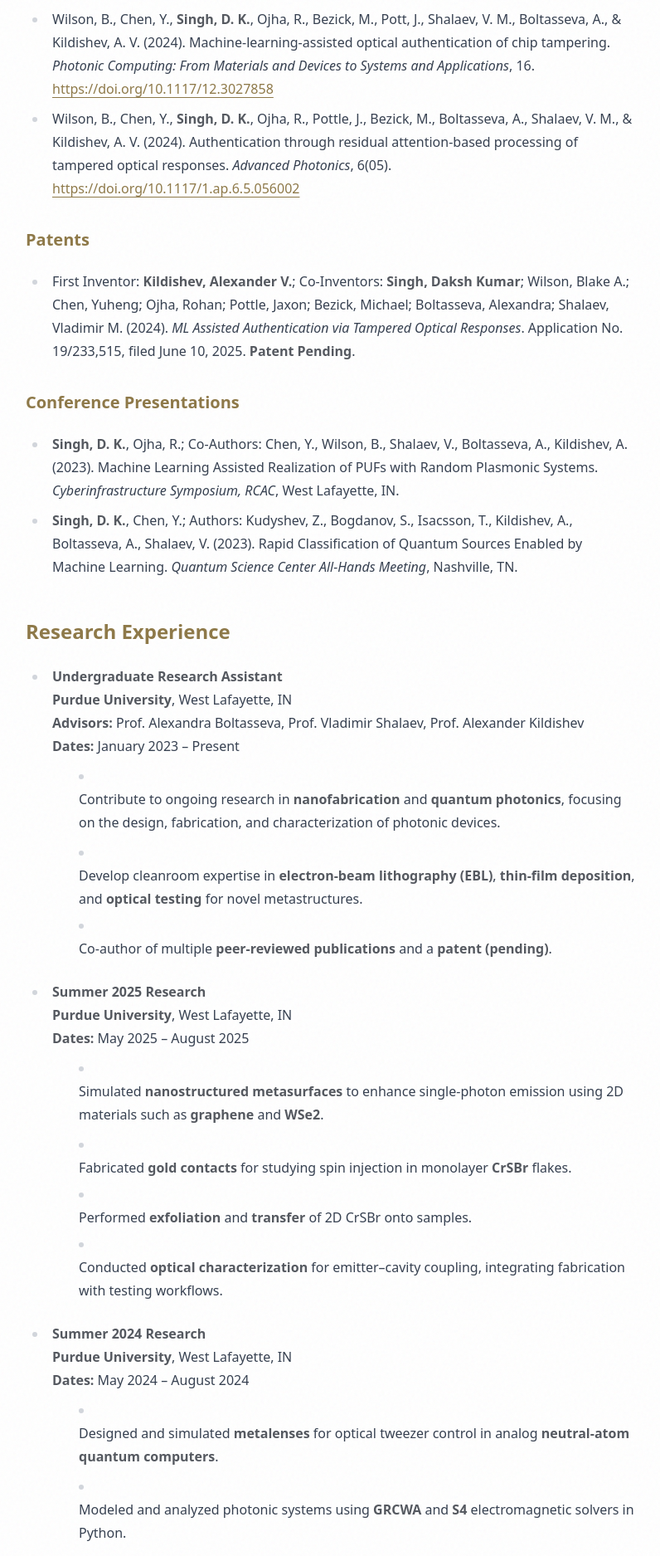
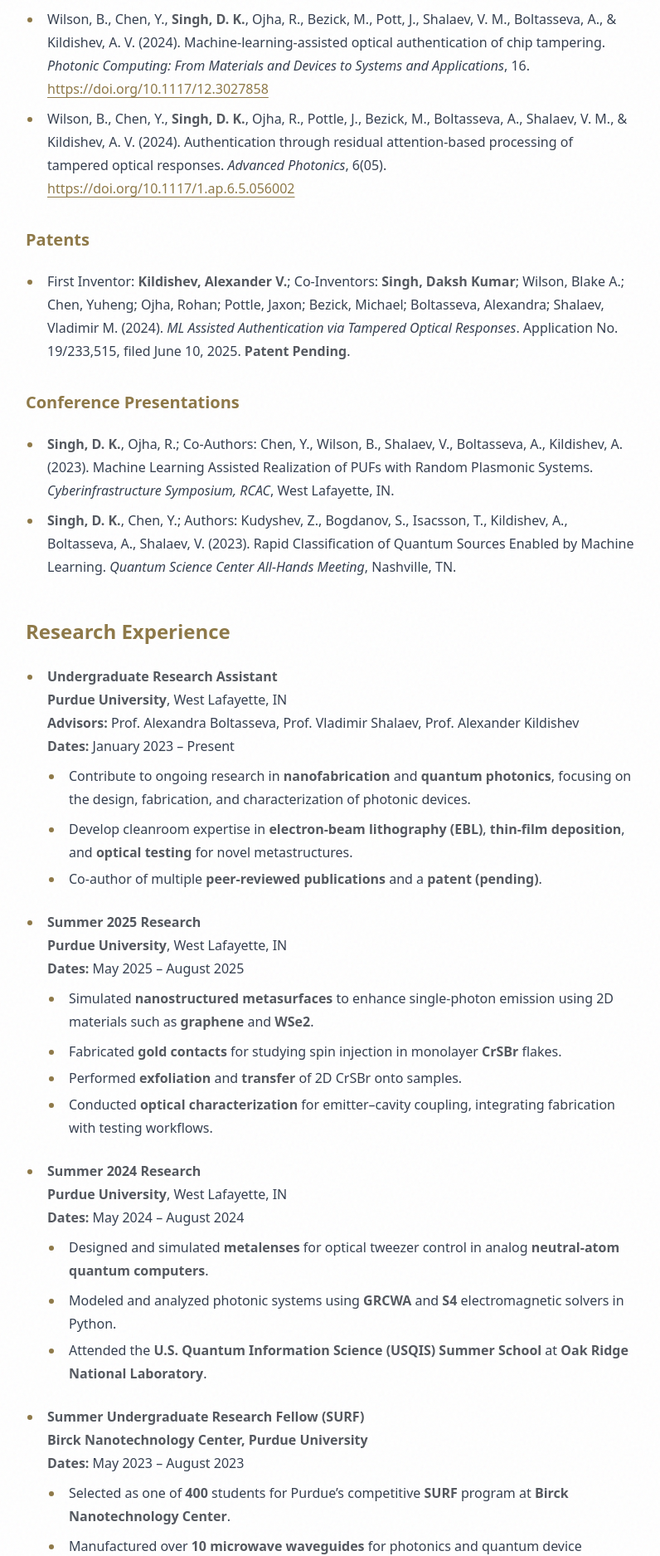
Before and after one commit to daksh-kumar-singh/dakshks, a Next.js app: page /cv in a window 1280 px wide. Shown: the part 880-2755 px from the top of the page at 83% size, without its empty margins (241-1037 px from the left). Built offline with nearby package versions, Linux system fonts and the light colour scheme.

Commit message:
Cosmetic changes in CV page

```diff
--- a/src/app/cv/page.tsx
+++ b/src/app/cv/page.tsx
@@ -7,6 +7,10 @@ import Particles from "@/components/Particles";
 export const metadata = { title: "CV — Daksh K. Singh" };
 
 export default function CVPage() {
+  // unified bullet styling (light/dark markers, outside bullets)
+  const ulCls =
+    "list-disc list-outside pl-5 marker:text-[rgb(var(--p-rush))] dark:marker:text-[rgb(var(--p-gold))]";
+
   return (
     <>
       <SiteHeader />
@@ -19,12 +23,12 @@ export default function CVPage() {
           <Particles />
         </div>
 
-        {/* Header */}
-        <Reveal>
+        {/* Title */}
+        <Reveal as="div">
           <h1>Curriculum Vitae</h1>
         </Reveal>
         <p>
-          <Reveal>
+          <Reveal as="span">
             <Link href="/cv/Daksh_Singh_CV.pdf">Download PDF</Link>
           </Reveal>
         </p>
@@ -33,27 +37,23 @@ export default function CVPage() {
             EDUCATION (item-by-item)
            ========================= */}
         <section>
-          <Reveal>
+          <Reveal as="div">
             <h2>Education</h2>
           </Reveal>
-          <ul>
+          <ul className={ulCls}>
             <li>
-              <Reveal>
-                <>
+              <Reveal as="span">
                 <strong>Purdue University</strong> — MSECE (May 2027); primary area:{" "}
                 <strong>Fields &amp; Optics</strong>; related area:{" "}
                 <strong>Microelectronics &amp; Nanotechnology</strong>; concentrations:{" "}
                 <strong>Microelectronics &amp; Advanced Semiconductors</strong>.
-                </>
               </Reveal>
             </li>
             <li>
-              <Reveal>
-                <>
+              <Reveal as="span">
                 <strong>Purdue University</strong> — BSEE (Dec 2025); concentrations:{" "}
                 <strong>Quantum Technologies</strong>, <strong>Wireless/Optical Engineering</strong>,{" "}
                 <strong>Microelectronics &amp; Semiconductors</strong>.
-                </>
               </Reveal>
             </li>
           </ul>
@@ -63,27 +63,24 @@ export default function CVPage() {
             PUBLICATIONS & PATENTS (per item)
            ================================= */}
         <section>
-          <Reveal>
+          <Reveal as="div">
             <h2>Publications &amp; Patents</h2>
           </Reveal>
 
-          <Reveal>
+          <Reveal as="div">
             <h3>Publications</h3>
           </Reveal>
-          <ul>
+          <ul className={ulCls}>
             <li>
-              <Reveal>
-                <>
+              <Reveal as="span">
                 <strong>Singh, D.K.</strong>, Wilson, B., Chen, Y., Ojha, R., Bezick, M., Boltasseva, A., Shalaev,
                 V.M., Kildishev, A.V. (2025). Machine Learning Framework for Semiconductor Chips Anti-Counterfeiting
                 Using a Plasmonic Physically Unclonable Function. <em>Frontiers in Optics + Laser Science 2025</em>.{" "}
                 <em>[Accepted Contribution]</em>
-                </>
               </Reveal>
             </li>
             <li>
-              <Reveal>
-                <>
+              <Reveal as="span">
                 Chen, Y., McNeil, A.M., Park, T., Wilson, B., Iyer, V., Bezick, M., Choi, J., Ojha, R., Mahendran, P.,{" "}
                 <strong>Singh, D.K.</strong>, Chitturi, G., Chen, P., Do, T., Satuloori, V., Kildishev, A.V., Shalaev,
                 V.M., Moebius, M., Cai, W., Liu, Y., Boltasseva, A. (2025). Machine-Learning-Assisted Photonic Device
@@ -91,73 +88,61 @@ export default function CVPage() {
                 <a href="https://doi.org/10.1515/nanoph-2025-0049" target="_blank" rel="noopener noreferrer">
                   https://doi.org/10.1515/nanoph-2025-0049
                 </a>
-                </>
               </Reveal>
             </li>
             <li>
-              <Reveal>
-                <>
+              <Reveal as="span">
                 Wilson, B., Chen, Y., <strong>Singh, D. K.</strong>, Ojha, R., Bezick, M., Pott, J., Shalaev, V. M.,
-                  Boltasseva, A., &amp; Kildishev, A. V. (2024). Machine-learning-assisted optical authentication of
-                  chip tampering. <em>Photonic Computing: From Materials and Devices to Systems and Applications</em>,
-                  16.{" "}
+                Boltasseva, A., &amp; Kildishev, A. V. (2024). Machine-learning-assisted optical authentication of chip
+                tampering. <em>Photonic Computing: From Materials and Devices to Systems and Applications</em>, 16.{" "}
                 <a href="https://doi.org/10.1117/12.3027858" target="_blank" rel="noopener noreferrer">
                   https://doi.org/10.1117/12.3027858
                 </a>
-                </>
               </Reveal>
             </li>
             <li>
-              <Reveal>
-                <>
+              <Reveal as="span">
                 Wilson, B., Chen, Y., <strong>Singh, D. K.</strong>, Ojha, R., Pottle, J., Bezick, M., Boltasseva, A.,
                 Shalaev, V. M., &amp; Kildishev, A. V. (2024). Authentication through residual attention-based
                 processing of tampered optical responses. <em>Advanced Photonics</em>, 6(05).{" "}
                 <a href="https://doi.org/10.1117/1.ap.6.5.056002" target="_blank" rel="noopener noreferrer">
                   https://doi.org/10.1117/1.ap.6.5.056002
                 </a>
-                </>
               </Reveal>
             </li>
           </ul>
 
-          <Reveal>
+          <Reveal as="div">
             <h3>Patents</h3>
           </Reveal>
-          <ul>
+          <ul className={ulCls}>
             <li>
-              <Reveal>
-                <>
+              <Reveal as="span">
                 First Inventor: <strong>Kildishev, Alexander V.</strong>; Co-Inventors:{" "}
                 <strong>Singh, Daksh Kumar</strong>; Wilson, Blake A.; Chen, Yuheng; Ojha, Rohan; Pottle, Jaxon;
                 Bezick, Michael; Boltasseva, Alexandra; Shalaev, Vladimir M. (2024).{" "}
                 <em>ML Assisted Authentication via Tampered Optical Responses</em>. Application No. 19/233,515, filed
                 June 10, 2025. <strong>Patent Pending</strong>.
-                </>
               </Reveal>
             </li>
           </ul>
 
-          <Reveal>
+          <Reveal as="div">
             <h3>Conference Presentations</h3>
           </Reveal>
-          <ul>
+          <ul className={ulCls}>
             <li>
-              <Reveal>
-                <>
+              <Reveal as="span">
                 <strong>Singh, D. K.</strong>, Ojha, R.; Co-Authors: Chen, Y., Wilson, B., Shalaev, V., Boltasseva, A.,
                 Kildishev, A. (2023). Machine Learning Assisted Realization of PUFs with Random Plasmonic Systems.{" "}
                 <em>Cyberinfrastructure Symposium, RCAC</em>, West Lafayette, IN.
-                </>
               </Reveal>
             </li>
             <li>
-              <Reveal>
-                <>
+              <Reveal as="span">
                 <strong>Singh, D. K.</strong>, Chen, Y.; Authors: Kudyshev, Z., Bogdanov, S., Isacsson, T., Kildishev,
                 A., Boltasseva, A., Shalaev, V. (2023). Rapid Classification of Quantum Sources Enabled by Machine
                 Learning. <em>Quantum Science Center All-Hands Meeting</em>, Nashville, TN.
-                </>
               </Reveal>
             </li>
           </ul>
@@ -167,13 +152,13 @@ export default function CVPage() {
             RESEARCH EXPERIENCE (per li)
            ============================= */}
         <section>
-          <Reveal>
+          <Reveal as="div">
             <h2>Research Experience</h2>
           </Reveal>
 
-          <ul className="space-y-6">
+          <ul className={`${ulCls} space-y-6`}>
             <li>
-              <Reveal>
+              <Reveal as="span">
                 <>
                   <strong>Undergraduate Research Assistant</strong>
                   <br />
@@ -185,38 +170,32 @@ export default function CVPage() {
                   <strong>Dates:</strong> January 2023 – Present
                 </>
               </Reveal>
-              <ul className="list-disc list-inside mt-2 space-y-1">
+
+              <ul className={ulCls + " mt-2 space-y-1"}>
                 <li>
-                  <Reveal>
-                    <>
+                  <Reveal as="span">
                     Contribute to ongoing research in <strong>nanofabrication</strong> and{" "}
                     <strong>quantum photonics</strong>, focusing on the design, fabrication, and characterization of
                     photonic devices.
-                    </>
                   </Reveal>
                 </li>
                 <li>
-                  <Reveal>
-                    <>
+                  <Reveal as="span">
                     Develop cleanroom expertise in <strong>electron-beam lithography (EBL)</strong>,{" "}
-                      <strong>thin-film deposition</strong>, and <strong>optical testing</strong> for novel
-                      metastructures.
-                    </>
+                    <strong>thin-film deposition</strong>, and <strong>optical testing</strong> for novel metastructures.
                   </Reveal>
                 </li>
                 <li>
-                  <Reveal>
-                    <>
+                  <Reveal as="span">
                     Co-author of multiple <strong>peer-reviewed publications</strong> and a{" "}
                     <strong>patent (pending)</strong>.
-                    </>
                   </Reveal>
                 </li>
               </ul>
             </li>
 
             <li>
-              <Reveal>
+              <Reveal as="span">
                 <>
                   <strong>Summer 2025 Research</strong>
                   <br />
@@ -225,43 +204,35 @@ export default function CVPage() {
                   <strong>Dates:</strong> May 2025 – August 2025
                 </>
               </Reveal>
-              <ul className="list-disc list-inside mt-2 space-y-1">
+              <ul className={ulCls + " mt-2 space-y-1"}>
                 <li>
-                  <Reveal>
-                    <>
+                  <Reveal as="span">
                     Simulated <strong>nanostructured metasurfaces</strong> to enhance single-photon emission using 2D
                     materials such as <strong>graphene</strong> and <strong>WSe2</strong>.
-                    </>
                   </Reveal>
                 </li>
                 <li>
-                  <Reveal>
-                    <>
+                  <Reveal as="span">
                     Fabricated <strong>gold contacts</strong> for studying spin injection in monolayer{" "}
                     <strong>CrSBr</strong> flakes.
-                    </>
                   </Reveal>
                 </li>
                 <li>
-                  <Reveal>
-                    <>
+                  <Reveal as="span">
                     Performed <strong>exfoliation</strong> and <strong>transfer</strong> of 2D CrSBr onto samples.
-                    </>
                   </Reveal>
                 </li>
                 <li>
-                  <Reveal>
-                    <>
+                  <Reveal as="span">
                     Conducted <strong>optical characterization</strong> for emitter–cavity coupling, integrating
                     fabrication with testing workflows.
-                    </>
                   </Reveal>
                 </li>
               </ul>
             </li>
 
             <li>
-              <Reveal>
+              <Reveal as="span">
                 <>
                   <strong>Summer 2024 Research</strong>
                   <br />
@@ -270,36 +241,30 @@ export default function CVPage() {
                   <strong>Dates:</strong> May 2024 – August 2024
                 </>
               </Reveal>
-              <ul className="list-disc list-inside mt-2 space-y-1">
+              <ul className={ulCls + " mt-2 space-y-1"}>
                 <li>
-                  <Reveal>
-                    <>
+                  <Reveal as="span">
                     Designed and simulated <strong>metalenses</strong> for optical tweezer control in analog{" "}
                     <strong>neutral-atom quantum computers</strong>.
-                    </>
                   </Reveal>
                 </li>
                 <li>
-                  <Reveal>
-                    <>
+                  <Reveal as="span">
                     Modeled and analyzed photonic systems using <strong>GRCWA</strong> and <strong>S4</strong>{" "}
                     electromagnetic solvers in Python.
-                    </>
                   </Reveal>
                 </li>
                 <li>
-                  <Reveal>
-                    <>
+                  <Reveal as="span">
                     Attended the <strong>U.S. Quantum Information Science (USQIS) Summer School</strong> at{" "}
                     <strong>Oak Ridge National Laboratory</strong>.
-                    </>
                   </Reveal>
                 </li>
               </ul>
             </li>
 
             <li>
-              <Reveal>
+              <Reveal as="span">
                 <>
                   <strong>Summer Undergraduate Research Fellow (SURF)</strong>
                   <br />
@@ -308,58 +273,46 @@ export default function CVPage() {
                   <strong>Dates:</strong> May 2023 – August 2023
                 </>
               </Reveal>
-              <ul className="list-disc list-inside mt-2 space-y-1">
+              <ul className={ulCls + " mt-2 space-y-1"}>
                 <li>
-                  <Reveal>
-                    <>
+                  <Reveal as="span">
                     Selected as one of <strong>400</strong> students for Purdue’s competitive <strong>SURF</strong>{" "}
                     program at <strong>Birck Nanotechnology Center</strong>.
-                    </>
                   </Reveal>
                 </li>
                 <li>
-                  <Reveal>
-                    <>
+                  <Reveal as="span">
                     Manufactured over <strong>10 microwave waveguides</strong> for photonics and quantum device
                     projects.
-                    </>
                   </Reveal>
                 </li>
                 <li>
-                  <Reveal>
-                    <>
+                  <Reveal as="span">
                     Fabricated thin-film <strong>transparent conducting oxides (TCOs)</strong> and characterized{" "}
                     <strong>optical properties</strong> for radiative heat transfer applications.
-                    </>
                   </Reveal>
                 </li>
                 <li>
-                  <Reveal>
-                    <>
+                  <Reveal as="span">
                     Captured and analyzed over <strong>200 diagnostic frames</strong> to assist in repairing a{" "}
                     <strong>pulsed laser deposition (PLD)</strong> system.
-                    </>
                   </Reveal>
                 </li>
                 <li>
-                  <Reveal>
-                    <>
+                  <Reveal as="span">
                     Helped establish a <strong>time-correlated single-photon counting (TCSPC)</strong> system and
                     performed <strong>photoluminescence (PL)</strong> and <strong>g2</strong> correlation measurements
                     to characterize quantum emitters.
-                    </>
                   </Reveal>
                 </li>
                 <li>
-                  <Reveal>
-                    <>Integrated optical components, detectors, and software into a functional platform.</>
-                  </Reveal>
+                  <Reveal as="span">Integrated optical components, detectors, and software into a functional platform.</Reveal>
                 </li>
               </ul>
             </li>
 
             <li>
-              <Reveal>
+              <Reveal as="span">
                 <>
                   <strong>First-Time Researcher Fellow</strong>
                   <br />
@@ -368,21 +321,17 @@ export default function CVPage() {
                   <strong>Dates:</strong> January 2023 – May 2023
                 </>
               </Reveal>
-              <ul className="list-disc list-inside mt-2 space-y-1">
+              <ul className={ulCls + " mt-2 space-y-1"}>
                 <li>
-                  <Reveal>
-                    <>
+                  <Reveal as="span">
                     Fabricated and characterized over <strong>20 samples</strong> for{" "}
                     <strong>microelectronics packaging</strong> and <strong>anti-counterfeiting</strong> applications.
-                    </>
                   </Reveal>
                 </li>
                 <li>
-                  <Reveal>
-                    <>
-                      Developed early familiarity with <strong>machine learning models</strong> for quantitative
-                      analysis of optical/electrical data.
-                    </>
+                  <Reveal as="span">
+                    Developed early familiarity with <strong>machine learning models</strong> for quantitative analysis
+                    of optical/electrical data.
                   </Reveal>
                 </li>
               </ul>
@@ -394,46 +343,36 @@ export default function CVPage() {
             SKILLS (per li)
            =========== */}
         <section>
-          <Reveal>
+          <Reveal as="div">
             <h2>Skills</h2>
           </Reveal>
-          <ul>
+          <ul className={ulCls}>
             <li>
-              <Reveal>
-                <>
+              <Reveal as="span">
                 <strong>Fabrication &amp; Processing:</strong> E-beam lithography, photolithography, pulsed laser
                 deposition (PLD), metal evaporation &amp; sputtering, CVD, 2D material exfoliation &amp; transfer.
-                </>
               </Reveal>
             </li>
             <li>
-              <Reveal>
-                <>
-                  <strong>Characterization &amp; Assembly:</strong> Ellipsometry (VASE), dark-field microscopy, SEM,
-                  AFM, photoluminescence (PL), g2 correlation, optical alignment, lens/mirror system integration.
-                </>
+              <Reveal as="span">
+                <strong>Characterization &amp; Assembly:</strong> Ellipsometry (VASE), dark-field microscopy, SEM, AFM,
+                photoluminescence (PL), g2 correlation, optical alignment, lens/mirror system integration.
               </Reveal>
             </li>
             <li>
-              <Reveal>
-                <>
+              <Reveal as="span">
                 <strong>Simulation &amp; Computation:</strong> Ansys Lumerical FDTD, Ansys HFSS, Tidy3D FDTD, RCWA
                 (GRCWA/S4), KiCad, LTspice, MATLAB, Python (ML/AI), HDL (Verilog/SystemVerilog), QICK, Qiskit.
-                </>
               </Reveal>
             </li>
             <li>
-              <Reveal>
-                <>
+              <Reveal as="span">
                 <strong>Soft Skills:</strong> Leadership, communication, documentation, time management, teamwork.
-                </>
               </Reveal>
             </li>
             <li>
-              <Reveal>
-                <>
+              <Reveal as="span">
                 <strong>Languages:</strong> English (Native/Bilingual), Hindi (Native/Bilingual).
-                </>
               </Reveal>
             </li>
           </ul>
@@ -443,31 +382,29 @@ export default function CVPage() {
             HONORS & AFFILIATIONS (per li)
            ============================ */}
         <section>
-          <Reveal>
+          <Reveal as="div">
             <h2>Honors &amp; Fellowships</h2>
           </Reveal>
-          <ul>
-            <li><Reveal><><strong>Dean’s List</strong> — 6/6 semesters (Fall 2022 – Spring 2025)</></Reveal></li>
-            <li><Reveal><><strong>Semester Honors</strong> — 5/6 semesters</></Reveal></li>
-            <li><Reveal><><strong>Summer Undergraduate Research Fellowship (SURF)</strong> — Summer 2023</></Reveal></li>
-            <li><Reveal><><strong>Best Poster Presentation</strong> — Purdue Summer Research Symposium (Aug 2023)</></Reveal></li>
-            <li><Reveal><><strong>First-Time Researcher Fellowship</strong> — Jan 2023</></Reveal></li>
+          <ul className={ulCls}>
+            <li><Reveal as="span"><strong>Dean’s List</strong> — 6/6 semesters (Fall 2022 – Spring 2025)</Reveal></li>
+            <li><Reveal as="span"><strong>Semester Honors</strong> — 5/6 semesters</Reveal></li>
+            <li><Reveal as="span"><strong>Summer Undergraduate Research Fellowship (SURF)</strong> — Summer 2023</Reveal></li>
+            <li><Reveal as="span"><strong>Best Poster Presentation</strong> — Purdue Summer Research Symposium (Aug 2023)</Reveal></li>
+            <li><Reveal as="span"><strong>First-Time Researcher Fellowship</strong> — Jan 2023</Reveal></li>
           </ul>
         </section>
 
         <section>
-          <Reveal>
+          <Reveal as="div">
             <h2>Professional Affiliations</h2>
           </Reveal>
-          <ul>
-            <li><Reveal><><strong>Optica</strong> (Purdue University Chapter) — Treasurer</></Reveal></li>
-            <li><Reveal><><strong>DOE Quantum Science Center</strong> (QSC)</></Reveal></li>
-            <li><Reveal><><strong>Semiconductor Student Alliance</strong> — Purdue Chapter</></Reveal></li>
+          <ul className={ulCls}>
+            <li><Reveal as="span"><strong>Optica</strong> (Purdue University Chapter) — Treasurer</Reveal></li>
+            <li><Reveal as="span"><strong>DOE Quantum Science Center</strong> (QSC)</Reveal></li>
+            <li><Reveal as="span"><strong>Semiconductor Student Alliance</strong> — Purdue Chapter</Reveal></li>
             <li>
-              <Reveal>
-                <>
+              <Reveal as="span">
                 <strong>Collaborator:</strong> QuEra Computing Inc., Microsoft Azure Quantum, Quantinuum
-                </>
               </Reveal>
             </li>
           </ul>
--- a/src/components/Reveal.tsx
+++ b/src/components/Reveal.tsx
@@ -1,36 +1,51 @@
 "use client";
 
-import { useEffect, useRef } from "react";
+import { useEffect, useRef, useState, ElementType } from "react";
+
+type RevealProps = {
+  children: React.ReactNode;
+  /** HTML tag to render. Use "span" inside list items to avoid breaking bullets. */
+  as?: ElementType;
+  className?: string;
+  /** Optional stagger (ms) */
+  delay?: number;
+};
 
 export default function Reveal({
   children,
+  as: Tag = "span",
   className = "",
-}: {
-  children: React.ReactNode;
-  className?: string;
-}) {
-  const ref = useRef<HTMLDivElement | null>(null);
+  delay = 0,
+}: RevealProps) {
+  const ref = useRef<HTMLElement | null>(null);
+  const [show, setShow] = useState(false);
 
   useEffect(() => {
-    const el = ref.current!;
-    el.classList.add("reveal-pending");
+    const el = ref.current;
+    if (!el) return;
     const io = new IntersectionObserver(
       ([entry]) => {
         if (entry.isIntersecting) {
-          el.classList.add("reveal-in");
-          el.classList.remove("reveal-pending");
+          setShow(true);
           io.disconnect();
         }
       },
-      { rootMargin: "0px 0px -10% 0px", threshold: 0.1 }
+      { threshold: 0.15 }
     );
     io.observe(el);
     return () => io.disconnect();
   }, []);
 
   return (
-    <div ref={ref} className={className}>
+    <Tag
+      ref={ref as any}
+      style={{ transitionDelay: `${delay}ms` }}
+      className={`${show ? "reveal-in" : "reveal-pending"} ${
+        // ensure inline-friendly default for list items
+        Tag === "span" ? "block" : ""
+      } ${className}`}
+    >
       {children}
-    </div>
+    </Tag>
   );
 }
```
Lines whose indentation alone changed are shown as unchanged.
